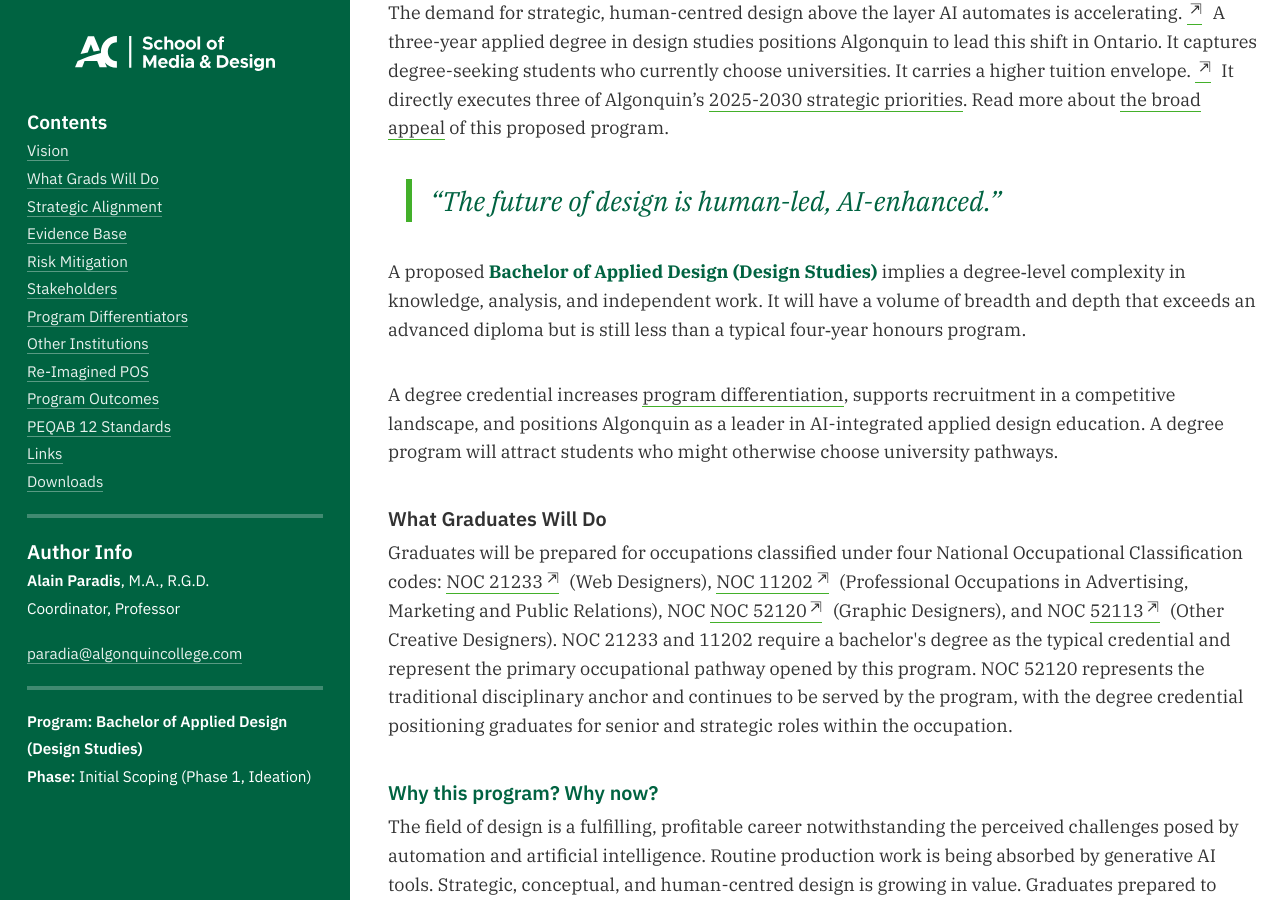
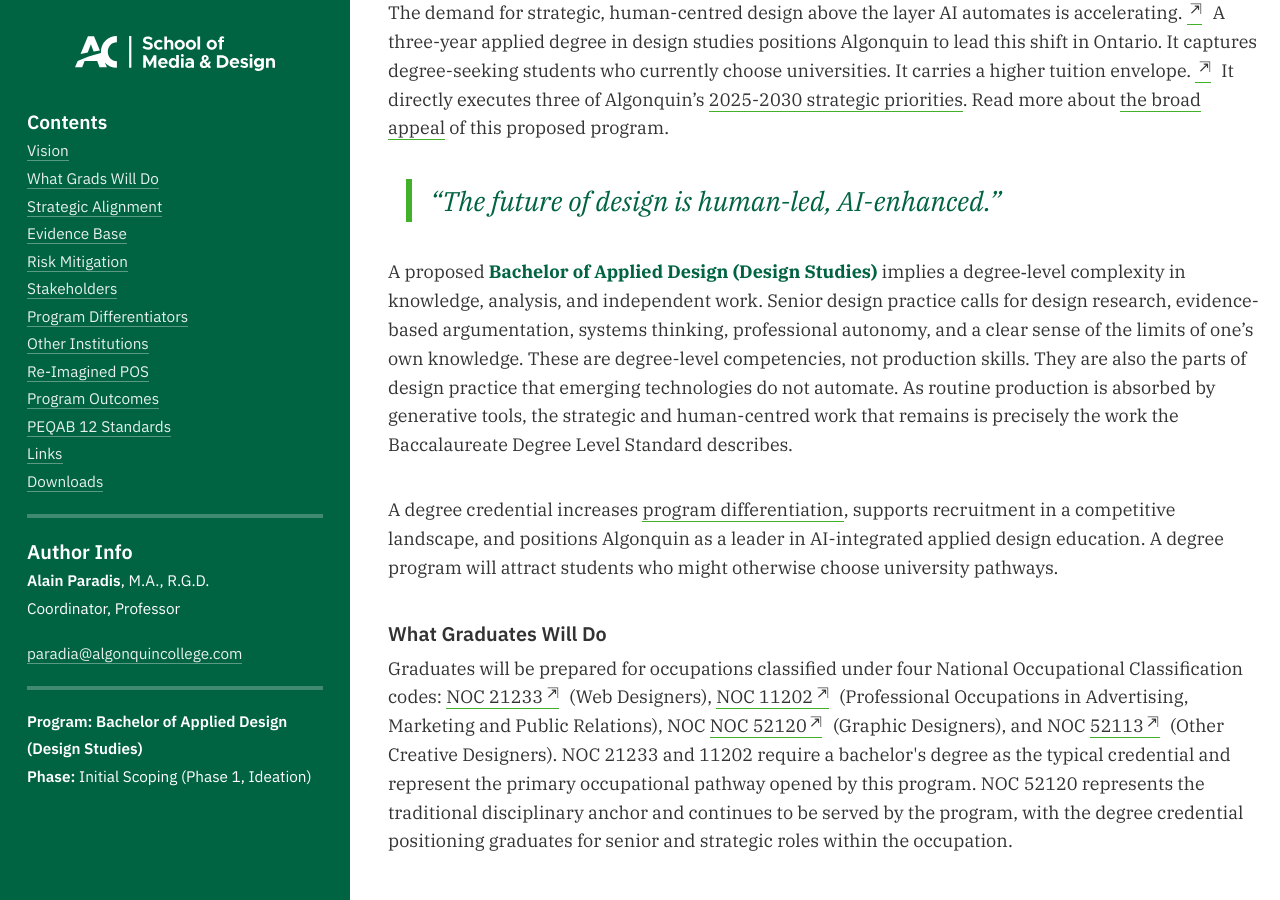
Before and after one commit to AlainParadis/program-transformation, a Jekyll site: the page built from index.md, in a window 1280 px wide and 900 px high, scrolled down 609 px. Built offline with Jekyll 4.4.1, drawn with Linux system fonts in a browser that asks for light colours.

Commit message:
Clarify degree-level competencies in vision
Expand the vision copy to specify that senior design practice requires design research, evidence-based argumentation, systems thinking, professional autonomy, and awareness of limits—i.e., degree-level competencies rather than production skills. The new text explains that these strategic, human-centred activities are not automated by generative tools and align with the Baccalaureate Degree Level Standard, strengthening the case for a degree credential.

```diff
--- a/_includes/vision.html
+++ b/_includes/vision.html
@@ -20,7 +20,7 @@
 	“The future of design is human-led, AI-enhanced.”
 </blockquote>
 <p>
-	A proposed <strong>{{ site.data.sitewide.program-title }}</strong> implies a degree‑level complexity in knowledge, analysis, and independent work. It will have a volume of breadth and depth that exceeds an advanced diploma but is still less than a typical four‑year honours program.
+	A proposed <strong>{{ site.data.sitewide.program-title }}</strong> implies a degree‑level complexity in knowledge, analysis, and independent work. Senior design practice calls for design research, evidence-based argumentation, systems thinking, professional autonomy, and a clear sense of the limits of one’s own knowledge. These are degree-level competencies, not production skills. They are also the parts of design practice that emerging technologies do not automate. As routine production is absorbed by generative tools, the strategic and human-centred work that remains is precisely the work the Baccalaureate Degree Level Standard describes.
 </p>
 <p>
 	A degree credential increases <a href="#differentiation">program differentiation</a>, supports recruitment in a competitive landscape, and positions Algonquin as a leader in AI-integrated applied design education. A degree program will attract students who might otherwise choose university pathways.
```
